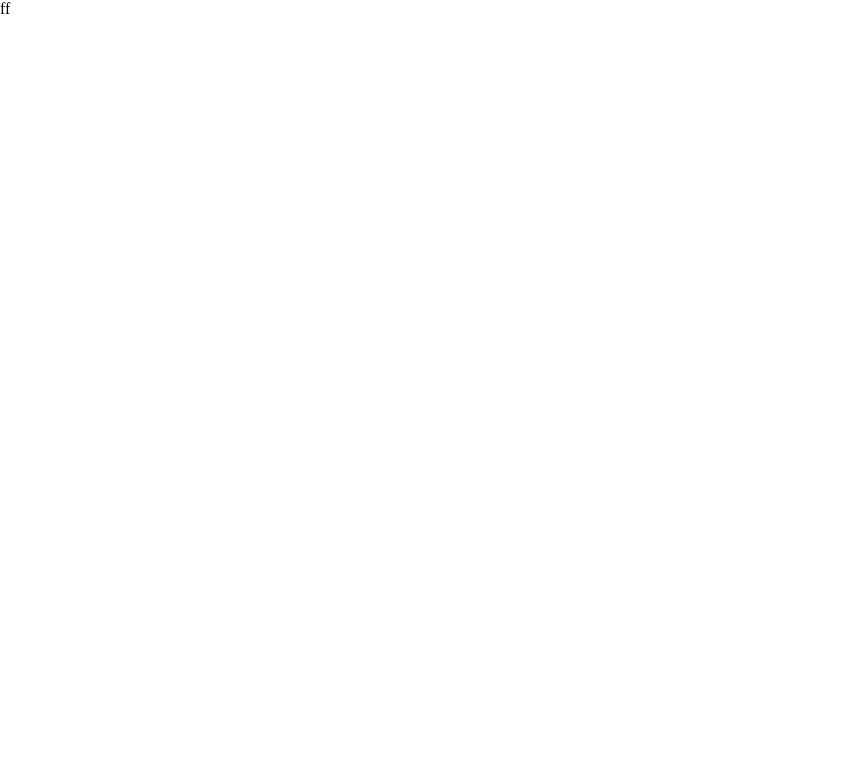
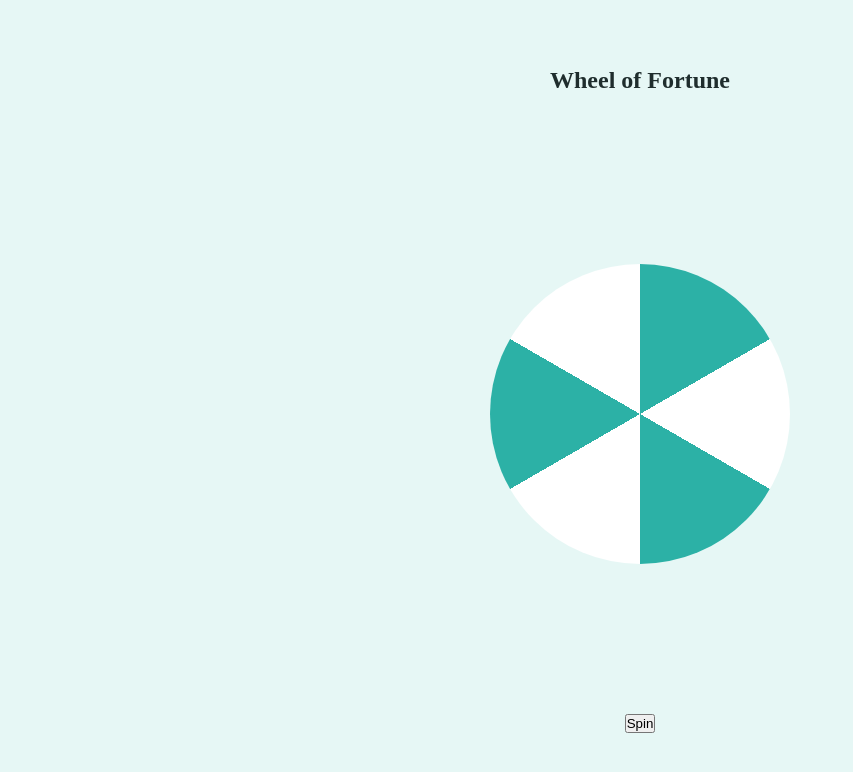
Before and after one commit to MaximMurysov/Wheel-of-Fortune, a React (Vite) app: page / in a window 1280 px wide. Shown: the top 772 px of the page, without its empty margins (0-853 px from the left). Built offline with nearby package versions, Linux system fonts and the light colour scheme.

Commit message:
feat: add Wheel of Fortune component with spinning logic and random prize

```diff
--- a/src/components/FortuneApp.jsx
+++ b/src/components/FortuneApp.jsx
@@ -1,7 +1,44 @@
 import styles from "./styles.module.css";
 import { useState, useEffect } from "react";
-
+const offers = [
+  "Cleaning ",
+  "Rent 10 rub",
+  "discount 30%",
+  "Set with device",
+  "discount 90%",
+  "block and cleaning sticks",
+];
 function Fortune() {
-  return <div>ff</div>;
+  const [selectedOffer, setSelectedOffer] = useState(null);
+  const [rotation, setRotation] = useState(0);
+  const [spinning, setSpinning] = useState(false);
+  const handleSpin = () => {
+    if (spinning) return;
+    const randomIndex = Math.floor(Math.random() * offers.length);
+    const segmentAngle = 360 / offers.length;
+    const extraSpins = 360 * 5;
+    const newRotation = extraSpins + (360 - randomIndex * segmentAngle);
+    setSpinning(true);
+    setRotation(rotation + newRotation);
+    setSelectedOffer(offers[randomIndex]);
+    setTimeout(() => setSpinning(false), 3000);
+  };
+  return (
+    <div className={styles.fortune}>
+      <h2 className={styles.fortuneTitle}>Wheel of Fortune</h2>
+      <div className={styles.fortuneContainer}>
+        <div
+          className={styles.wheel}
+          style={{ transform: `rotate(${rotation}deg)` }}
+        ></div>
+      </div>
+      <button disabled={spinning} onClick={handleSpin}>
+        Spin
+      </button>
+      {selectedOffer && (
+        <p className={styles.result}>You won {selectedOffer}</p>
+      )}
+    </div>
+  );
 }
 export default Fortune;
--- a/src/components/styles.module.css
+++ b/src/components/styles.module.css
@@ -3,3 +3,38 @@
   padding: 0;
   box-sizing: border-box;
 }
+.fortune {
+  display: flex;
+  flex-direction: column;
+  align-items: center;
+  justify-content: center;
+  min-height: 100vh;
+  background-color: #e6f7f5;
+}
+.fortuneTitle {
+  color: #1f2d2d;
+  margin-bottom: 20px;
+}
+.fortuneContainer {
+  display: flex;
+  align-items: center;
+  justify-content: center;
+  width: 600px;
+  height: 600px;
+  border-radius: 50%;
+}
+
+.wheel {
+  width: 300px;
+  height: 300px;
+  border-radius: 50%;
+  background: conic-gradient(
+    #2cb1a6 0deg 60deg,
+    #ffffff 60deg 120deg,
+    #2cb1a6 120deg 180deg,
+    #ffffff 180deg 240deg,
+    #2cb1a6 240deg 300deg,
+    #ffffff 300deg 360deg
+  );
+  transition: transform 3s ease-out;
+}
```
